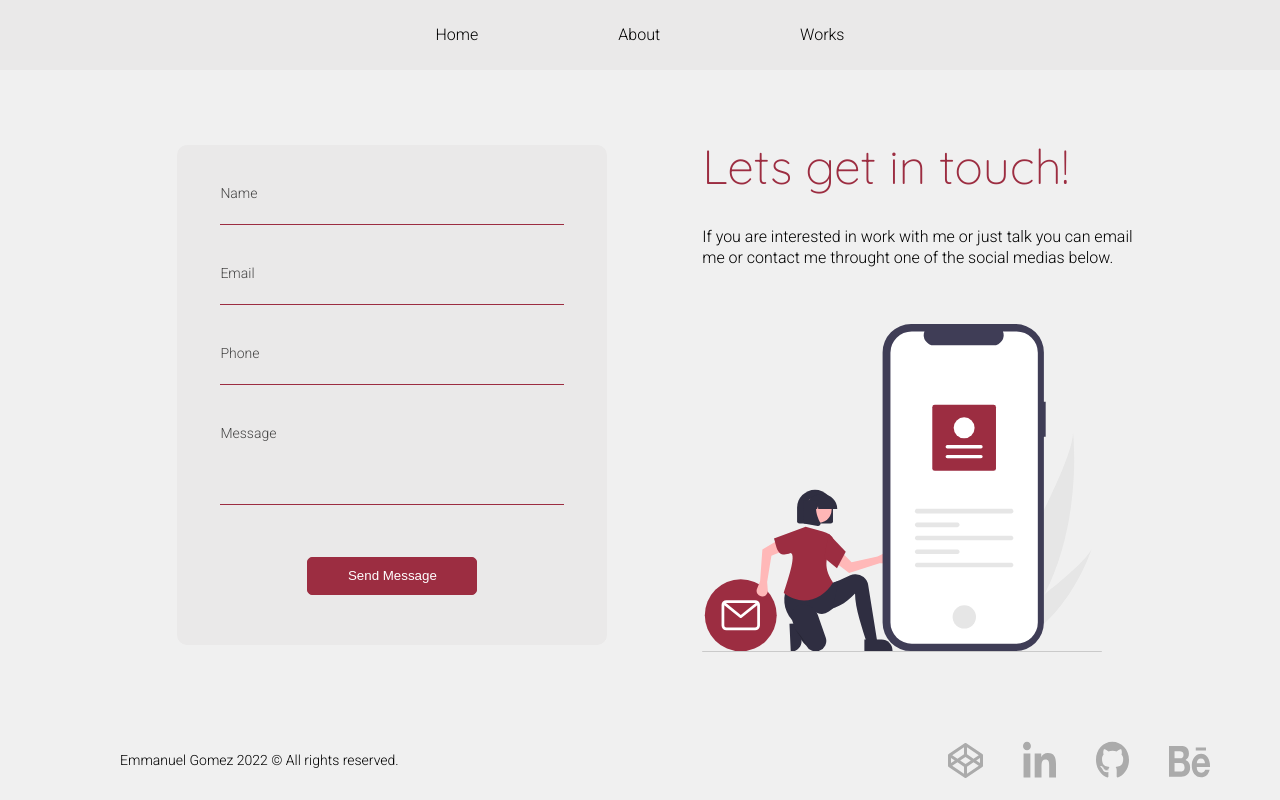
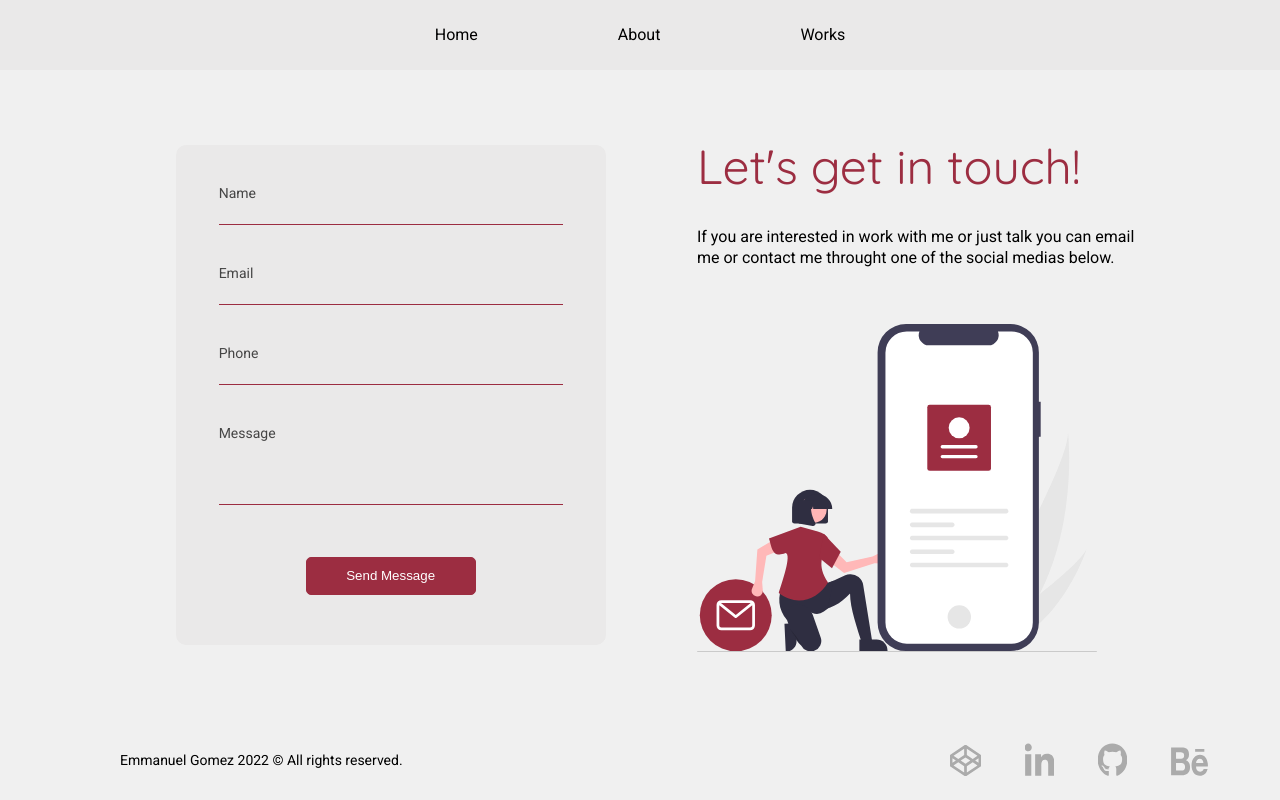
Before and after one commit to Emmago13/Portfolio-template, a plain HTML site: page _contact.html in a window 1280 px wide. Drawn offline with Linux system fonts and the light colour scheme.

Commit message:
Template finished

```diff
--- a/_contact.html
+++ b/_contact.html
@@ -5,7 +5,8 @@
     <meta http-equiv="X-UA-Compatible" content="IE=edge">
     <meta name="viewport" content="width=device-width, initial-scale=1.0">
     <link rel="stylesheet" href="./styles/styles.css">
-    <title>Contact</title>
+    <script type="text/javascript" src="./main.js"></script>
+    <title>Contact Me</title>
 </head>
 <body>
     <header>
@@ -13,37 +14,37 @@
             <ul>
                 <li>
                     <a href="./index.html">
-                        <span><img src="./img/home icon.svg" alt="home"></span>
+                        <span><img src="./img/homeIcon.svg" alt="home"></span>
                         Home
                     </a>
                 </li>
                 <li>
                     <a href="./_about.html">
-                        <span><img src="./img/about icon.svg" alt="about"></span>
+                        <span><img src="./img/aboutIcon.svg" alt="about"></span>
                         About
                     </a>
                 </li>
                 <li>
                     <a href="./_works.html">
-                        <span><img src="./img/work icon.svg" alt="work"></span>
+                        <span><img src="./img/workIcon.svg" alt="work"></span>
                         Works
                     </a>
                 </li>
             </ul>
         </nav>
     </header>
-    <section class="section--contact" id="contact">
+    <section class="section__contact" id="contact">
         <div class="div__form">
             <form action="" method="post">
                 <label for="inputName" class="label--chl__1">
                     <input type="text" id="inputName" name="name" placeholder="Name" required>
                     <span>Name</span>
-                    <div class="validation">* Required</div>
+                    <!-- <div class="validation">* Required</div> -->
                 </label>
                 <label for="inputEmail" class="label--chl__2">
                     <input type="email" id="inputEmail" name="email" placeholder="Email" required>
                     <span>Email</span>
-                    <div class="validation">* Required</div>
+                    <!-- <div class="validation">* Required</div> -->
                 </label>
                 <label for="inputTel" class="label--chl__3">
                     <input type="tel" id="inputTel" name="phone" placeholder="Phone">
@@ -52,13 +53,13 @@
                 <label for="inputMessage" class="label--chl__4">
                     <textarea name="message" id="inputMessage" cols="30" rows="10" placeholder="Message" required></textarea>
                     <span>Message</span>
-                    <div class="validation">* Required</div>
+                    <!-- <div class="validation">* Required</div> -->
                 </label>
                 <button type="submit"><span>Send Message</span></button>
             </form>
         </div>
         <div class="div__img">
-            <h2>Lets get in touch!</h2>
+            <h2>Let's get in touch!</h2>
             <p>If you are interested in work with me or just talk you can email<br/> me or contact me throught one of the social medias below.</p>
             <img src="./img/undraw_personal_email_re_4lx7 (1).svg" alt="contactImg">
         </div>
@@ -73,5 +74,4 @@
         </div>
     </footer>
 </body>
-<script src="./main.js"></script>
 </html>
--- a/styles/_about.scss
+++ b/styles/_about.scss
@@ -1,4 +1,4 @@
-.section--about{
+.section__about{
     padding-top: 7rem;
     height: 90vh;
     width: 100%;
@@ -11,7 +11,7 @@
         h2{
             font-size: 4.8rem;
             font-family: $font-secondary;
-            font-weight: $font-regular;
+            font-weight: $font-medium;
             color: $color-secondary;
         }
         img{
@@ -25,9 +25,10 @@
             margin-top: 5rem;
             font-size: 1.6rem;
             font-family: $font-secondary;
+            font-weight: $font-bold;
         }
         button{
-            @include button(1.5px,1px);
+            @include button(1.5px,1.5px);
             left: 20%;
         }
     }
@@ -43,54 +44,60 @@
 //breakpoints
 
 @include breakpoint("xl-desktop"){
-    .section--about img{
+    .section__about img{
         width: 50%;
         height: 50%;
         margin-right: 9rem;
     }
 }
 @include breakpoint("desktop"){
-    .section--about{
+    .section__about{
         justify-content: center;
-    }
-    .section--about div{
+        height: max-content;
+        div{
             margin: 0;
             padding: 5rem 2rem;
-    }
-    .section--about div img{
+            img{
                 display: block;
                 width: 100%;
                 margin: 10rem 0;
             }
-    .section--about div p{
+            p{
                 font-size: 1.4rem;
             }
-    .section--about div button{
+            button{
                 left: 25%;
             }
-    .section--about img{
+        }
+        img{
             display: none;
         }
     }
+}
 @include breakpoint("tablet"){
-    .section--about{
+    .section__about{
         height: max-content;
-    }
-    .section--about div h2{
+        div h2{
             font-size: 3.6rem;
         }
     }
+}
 @include breakpoint("mobile"){
-    .section--about{
+    .section__about{
         padding-top: 10rem;
-    }
-    .section--about div button{
+        div button{
             margin: 3rem 0;
         }
     }
+}
 @include breakpoint("sm-mobile"){
-    .section--about div button{
+    .section__about div button{
         left: 15%;
         margin: 3rem 0;
     }
 }
+@media screen and (min-height: 1000px){
+    .section__about{
+        height: 90vh;
+    }
+}
--- a/styles/_contact.scss
+++ b/styles/_contact.scss
@@ -1,6 +1,6 @@
-.section--contact{
+.section__contact{
     padding-top: 7rem;
-    width: 100vw;
+    width: 100%;
     height: 90vh;
     display: flex;
     align-items: center;
@@ -67,15 +67,15 @@
                     transform: translateY(-15px);
                     font-size: 1.2rem;
                 }
-                .validation{
-                    position: absolute;
-                    top: 50%;
-                    right: 1rem;
-                    color: #FD4444;
-                    opacity: 0;
-                    transform: translate(5rem,-50%);
-                    transition: all 0.2s ease-in;
-                }
+                // .validation{
+                //     position: absolute;
+                //     top: 50%;
+                //     right: 1rem;
+                //     color: #FD4444;
+                //     opacity: 0;
+                //     transform: translate(5rem,-50%);
+                //     transition: all 0.2s ease-in;
+                // }
             }
             > label:nth-child(4){
                 &:focus-within > span, textarea:not(:placeholder-shown) + span{
@@ -84,7 +84,7 @@
             }
             > button{
                 margin-top: 5rem;
-                @include button(1px,1.5px);
+                @include button(1.5px,1.5px);
             }
         }
     }
@@ -115,48 +115,61 @@
 
 
 @include breakpoint("lg-desktop"){
-    .section--contact .div__img{
+    .section__contact .div__img{
         margin-right: 5rem;
     }
 }
 @include breakpoint("desktop"){
-    .section--contact{
+    .section__contact{
         flex-direction: column-reverse;
         height: max-content;
-    }
-    .section--contact .div__img{
+        .div__img{
             margin-top: 5rem;
             margin-right: 0;
-    }
-    .section--contact .div__img img{
+            img{
                 display: none;
             }
-    .section--contact .div__img h2{
+            h2{
                 font-size: 3.6rem;
             }
-    .section--contact .div__form{
+        }
+        .div__form{
             margin: 5rem 0;
         }
     }
+}
 @include breakpoint("mobile"){
-    .section--contact .div__img{
+    .section__contact{
+        padding-top: 10rem;
+        .div__img{
             padding: 0 2rem;
-    }
-    .section--contact .div__img p{
+            p{
                 font-size: 1.4rem;
             }
-    .section--contact .div__form{
+        }
+        .div__form{
             width: 80%;
         }
     }
+}
 @include breakpoint("sm-mobile"){
-    .section--contact .div__img h2{
+    .section__contact{
+        .div__img{
+            h2{
                 text-align: center;
             }
-    .section--contact .div__img p{
+            p{
                 text-align: center;
             }
-    .section--contact .div__form{
+        }
+        .div__form{
             width: 100%;
         }
     }
+}
+@media screen and (min-height: 1000px){
+    .section__contact{
+        height: 90vh;
+        justify-content: center;
+    }
+}
--- a/styles/_home.scss
+++ b/styles/_home.scss
@@ -32,6 +32,7 @@ header{
           width: 0;
           height: 1.5px;
           background-color: $color-secondary;
+          cursor: pointer;
           transition: all 0.1s ease-in;
         }
         &:hover{
@@ -43,7 +44,7 @@ header{
     }
   }
 
-  .section--home{
+  .section__home{
     padding-top: 7rem;
     height: 90vh;
     width: 100vw;
@@ -55,7 +56,8 @@ header{
       font-size: 5.8rem;
       margin: 16rem 0 3rem 0;
       width: 26ch;
-      font-family: 'Quicksand', sans-serif;
+      font-family: $font-secondary;
+      font-weight: $font-medium;
       animation: type 5s steps(31), blink 0.5s step-end infinite alternate;
       white-space: nowrap;
       overflow: hidden;
@@ -82,10 +84,11 @@ header{
       align-items: flex-end;
       margin-right: 5rem;
       a{
+        transform: scale(0.9);
         margin: 0 2rem 0 2rem;
-        transition: all 0.1s ease;
+        transition: transform 0.15s cubic-bezier(0, 0.2, 0.5, 3) 0s;
         &:hover{
-          transform: translateY(-10px);
+          transform: scale(1.2);
         }
       }
     }
@@ -105,12 +108,12 @@ header{
 
 
 @include breakpoint("desktop"){
-  .section--home h1{
+  .section__home h1{
     font-size: 4.8rem;
   }
 }
 @include breakpoint("tablet"){
-  .section--home h1{
+  .section__home h1{
     font-size: 3.6rem;
   }
   footer p{
@@ -120,24 +123,25 @@ header{
 @include breakpoint("mobile"){
   header{
     height: 10rem;
+    ul {
+      li{
+      margin: 0 4rem 0 4rem;
+        a span{
+          display: block;
         }
-  header ul li{
-    margin: 0 4rem 0 4rem;
       }
-  header ul li:nth-child(1){
+      li:nth-child(1){
         margin-left: 0;
       }
-  header ul li:nth-child(3){
+      li:nth-child(3){
         margin-right: 0;
       }
-  header ul li a span{
-    display: block;
     }
-  .section--home{
+  }
+  .section__home{
     padding-top: 10rem;
     height: 85vh;
-  }
-  .section--home h1{
+    h1{
       animation: none;
       width: auto;
       white-space: inherit;
@@ -146,28 +150,29 @@ header{
       padding: 0 2rem;
       margin-top: 10rem;
     }
-  .section--home p{
+    p{
       font-size: 1.4rem;
       text-align: center;
       width: auto;
       padding: 0 2rem;
     }
+  }
   footer{
     flex-direction: column-reverse;
     height: 15vh;
-  }
-  footer p{
+    p{
       margin-left: 0;
       margin-top: 3rem;
     }
-  footer div{
+    div{
+      margin-right: 0;
+      a:nth-child(1){
+        margin-left: 0;
+      }
+      a:nth-child(4){
         margin-right: 0;
       }
-  footer div a:nth-child(1){
-    margin-left: 0;
     }
-  footer div a:nth-child(4){
-    margin-right: 0;
   }
 }
 @include breakpoint("sm-mobile"){
--- a/styles/_variables.scss
+++ b/styles/_variables.scss
@@ -8,4 +8,5 @@ $color-terciary: #ABABAB;
 
 $font-light: 300;
 $font-regular: 400;
+$font-medium: 500;
 $font-bold: 600;
--- a/styles/_works.scss
+++ b/styles/_works.scss
@@ -1,4 +1,4 @@
-.section--works{
+.section__works{
     width: 100%;
     height: max-content;
     padding-top: 7rem;
@@ -8,46 +8,51 @@
         margin: 10rem 14rem 5rem;
         font-size: 4.8rem;
         font-family: $font-secondary;
-        font-weight: $font-regular;
+        font-weight: $font-medium;
         color: $color-secondary;
     }
     img{
         max-width: 55rem;
         max-height: 32rem;
         transition: all 0.2s ease-in;
-        animation: show 0.7s ease-in;
         &:hover{
             transform: scale(1.05);
+            // filter: blur(1px);  //agregar un span con una leyenda => click on! sobre la foto
             box-shadow: 5px 5px 12px 1px $color-terciary;
         }
-
+    }
+    .img--disable{
+        &:hover{
+            transform: scale(1);
+            box-shadow: none;
+        }
     }
     h4{
         font-size: 3.6rem;
         font-family: $font-secondary;
-        font-weight: $font-regular;
+        font-weight: $font-medium;
         margin: 0;
     }
     p{
         font-size: 1.6rem;
     }
-    .works--container{
+    .works__container{
         display: flex;
         flex-direction: column;
         align-items: center;
         justify-content: center;
-        margin: 0 12rem 0 12rem;
+        margin: 0 9rem;
         > div{
             display: flex;
             margin-top: 12rem;
-            .works--img__right,.works--img__left{
+            .works__img--right,.works__img--left{
                 max-width: 40rem;
             }
-            .works--img__right{
-                margin-right: 25rem;
+            .works__img--right{
+                margin-right: 10rem;
             }
-            .works--img__left{
-                margin-left: 25rem;
+            .works__img--left{
+                margin-left: 10rem;
             }
         }
         > div:last-child{
@@ -57,29 +62,76 @@
 }
 
 
-// @keyframes show {
-//     from{
-//         transform: translateY(60px);
-//     }
-//     to{
-//         transform: translateY(0);
-//     }
-// }
-
 //Brekpoints
 
-// @include breakpoint("xl-desktop"){
-
-// }
-// @include breakpoint("lg-desktop"){
-
-// }
-// @include breakpoint("desktop"){
-
-// }
-// @include breakpoint("tablet"){
-
-// }
-// @include breakpoint("mobile"){
-
-// }
+@include breakpoint("xl-desktop"){
+    .section__works .works__container{
+        margin: 0 12rem;
+        > div .works__img--left{
+            margin-left: 25rem;
+        }
+        > div .works__img--right{
+            margin-right: 25rem;
+        }
+    }
+}
+@include breakpoint("desktop"){
+    .section__works{
+        h4{
+            padding-top: 3rem;
+        }
+        img{
+            width: 100%;
+        }
+        .works__container{
+            .works__div--right{
+                display: flex;
+                flex-direction: column-reverse;
+                .works__img--right{
+                    margin: 0;
+                }
+            }
+            .works__div--left{
+                display: flex;
+                flex-direction: column;
+                .works__img--left{
+                    margin: 0;
+                }
+            }
+        }
+    }
+}
+@include breakpoint("tablet"){
+    .section__works{
+        .works__container{
+            margin: 0 5rem;
+        }
+        > h2{
+            margin: 5rem 5rem 0;
+        }
+    }
+}
+@include breakpoint("mobile"){
+    .section__works{
+        padding-top: 10rem;
+        > h2{
+            font-size: 3.6rem;
+        }
+        h4{
+            font-size: 2.8rem;
+        }
+        p{
+            font-size: 1.4rem;
+        }
+    }
+}
+@include breakpoint("sm-mobile"){
+    .section__works{
+        > h2{
+            margin: 5rem 2rem 0;
+        }
+        .works__container{
+            margin: 0 2rem;
+        }
+    }
+}
--- a/styles/styles.scss
+++ b/styles/styles.scss
@@ -1,5 +1,4 @@
-@import url('https://fonts.googleapis.com/css2?family=Roboto:wght@300&display=swap');
-@import url('https://fonts.googleapis.com/css2?family=Quicksand:wght@300&display=swap');
+@import url('https://fonts.googleapis.com/css2?family=Quicksand:wght@300;400;500;600&family=Roboto:wght@300;400;500&display=swap');
 
 @import 'variables';
 
```
Also changed, not shown: _about.html (+6 -6 lines), _works.html (+21 -21 lines), index.html (+7 -7 lines), styles/_default.scss (+10 -0 lines), img/SoonImg.png (renamed from img/Captura de pantalla (13).png), img/aboutIcon.svg (renamed from img/about icon.svg), img/homeIcon.svg (renamed from img/home icon.svg), img/workIcon.svg (renamed from img/work icon.svg), styles/styles.css, 1 other file. Lines whose indentation alone changed are shown as unchanged.
